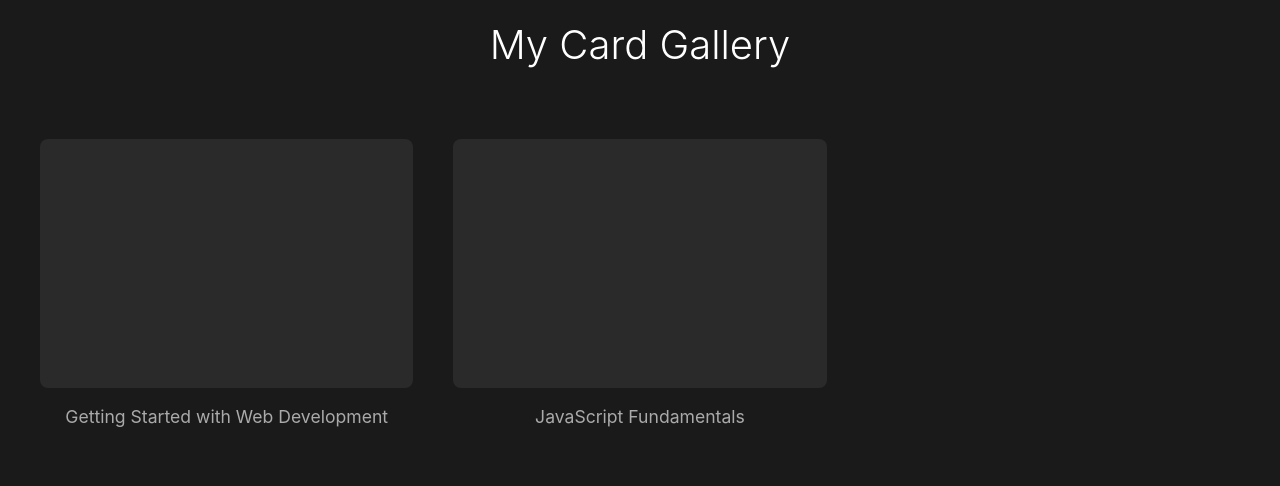
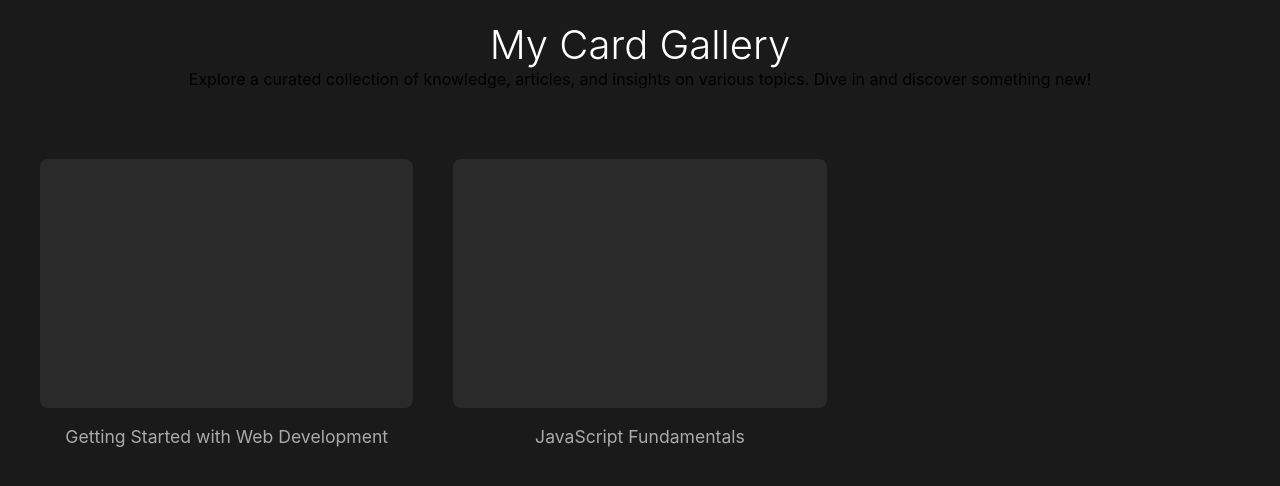
Before and after one commit to cospute/cospute.github.io, a Jekyll site: the page built from index.html, in a window 1280 px wide. Shown: the top 486 px of the page. Built offline with Jekyll 4.4.1, drawn with Linux system fonts in a browser that asks for light colours.

Commit message:
Update index.html

```diff
--- a/index.html
+++ b/index.html
@@ -1,24 +1,24 @@
 ---
 layout: default
 ---
-
 <div class="container">
-    <header>
-        <h1>{{ site.title }}</h1>
+    <header class="cospute-header">
+        <div class="header-content">
+            <h1 class="header-title">{{ site.title }}</h1>
+            <p class="header-description">Explore a curated collection of knowledge, articles, and insights on various topics. Dive in and discover something new!</p>
+        </div>
+        <div class="header-image">
+            </div>
     </header>
-
     <div class="cards-grid">
         {% for item in site.q %}
         <div class="card-wrapper">
             <div class="card" data-post-id="{{ item.id | slugify }}" data-post-slug="{{ item.slug }}">
-                <!-- Empty card - content area -->
-            </div>
+                </div>
             <p class="card-title">{{ item.title }}</p>
         </div>
         {% endfor %}
     </div>
-
-    <!-- Modal for displaying post content -->
     <div id="modal" class="modal">
         <div class="modal-content">
             <span class="close">&times;</span>
@@ -26,8 +26,6 @@ layout: default
         </div>
     </div>
 </div>
-
-<!-- Hidden div to store post contents -->
 <div style="display: none;">
     {% for item in site.q %}
     <div id="{{ item.id | slugify }}" class="post-content-hidden" data-slug="{{ item.slug }}">
```
